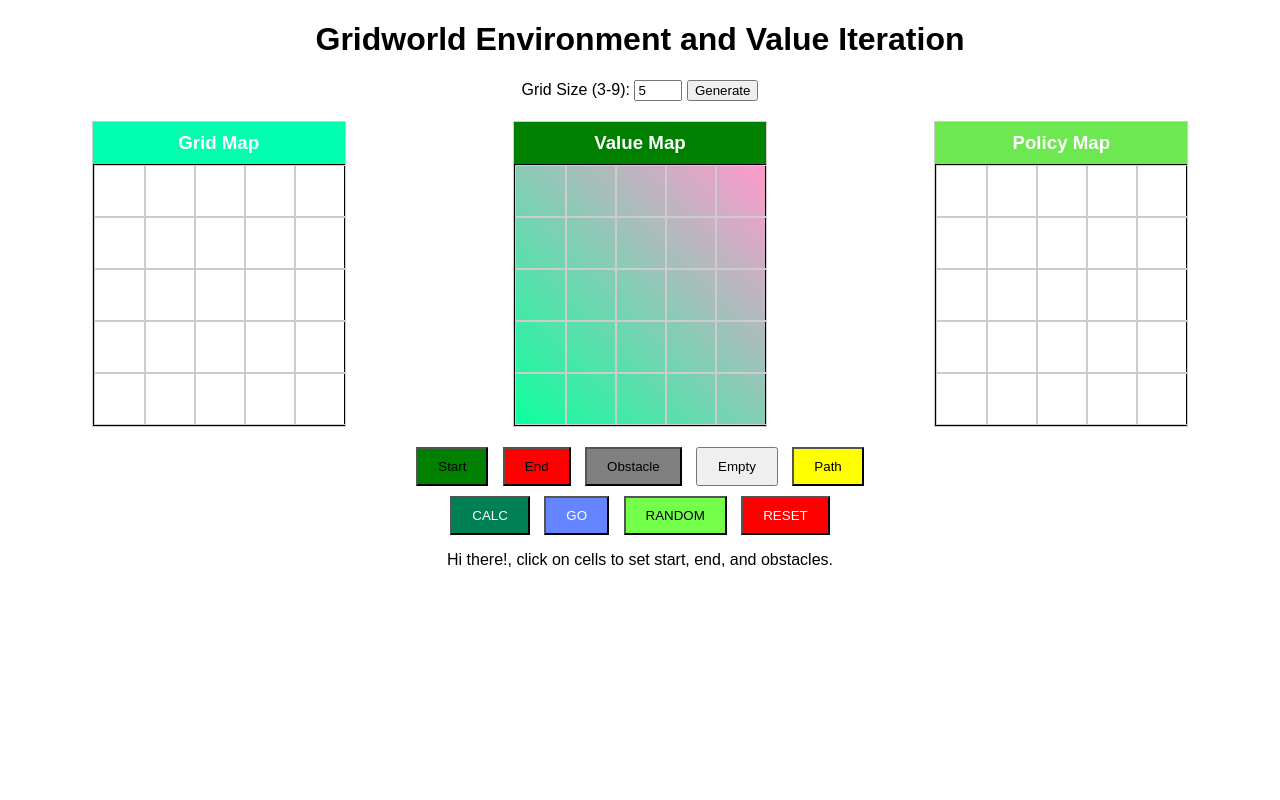
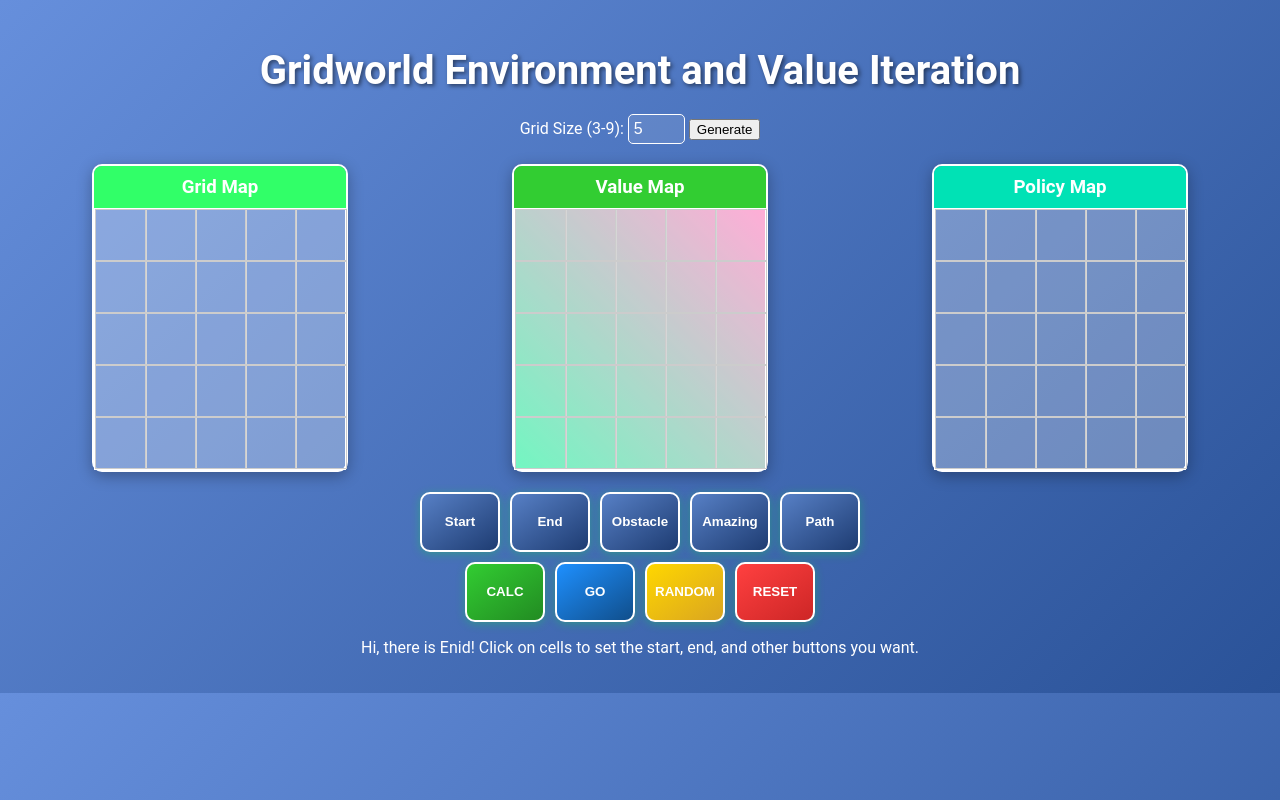
Before and after one commit to enid0101/NCHU_DNN_HW1, a plain HTML site: page index.html in a window 1280 px wide. Drawn offline with Linux system fonts and the light colour scheme.

Commit message:
Update index.html

```diff
--- a/index.html
+++ b/index.html
@@ -6,25 +6,40 @@
     <title>Gridworld Environment and Value Iteration</title>
     <style>
         body {
-            font-family: Arial, sans-serif;
+            font-family: 'Roboto', sans-serif; /* 使用科技感字體 */
+            background: linear-gradient(135deg, #668fdc, #2a5298); /* 深藍色漸變背景 */
+            color: #ffffff; /* 白色文字 */
             text-align: center;
+            margin: 0;
+            padding: 20px;
+        }
+        h1 {
+            text-shadow: 2px 2px 4px rgba(0, 0, 0, 0.5); /* 標題陰影 */
+            font-size: 2.5em;
+            margin-bottom: 20px;
         }
         .container {
             display: flex;
             justify-content: space-around;
             margin: 20px 0;
+            gap: 20px; /* 增加網格間距 */
         }
         .grid-container {
-            border: 1px solid #ccc;
+            border: 2px solid #ffffff; /* 白色邊框 */
+            border-radius: 10px; /* 圓角邊框 */
+            background: rgba(255, 255, 255, 0.1); /* 半透明背景 */
+            box-shadow: 0 4px 15px rgba(0, 0, 0, 0.3); /* 科技感陰影 */
         }
         .grid-container h3 {
             margin: 0;
             padding: 10px;
             color: white;
+            border-top-left-radius: 8px;
+            border-top-right-radius: 8px;
         }
         .grid {
             display: grid;
-            border: 1px solid #000;
+            border: 1px solid #ffffff;
         }
         .cell {
             width: 50px;
@@ -34,31 +49,97 @@
             align-items: center;
             justify-content: center;
             cursor: pointer;
+            background: rgba(255, 255, 255, 0.2); /* 半透明格子背景 */
+            transition: background 0.3s; /* 滑鼠懸停效果 */
         }
-        .start { background-color: green; }
-        .end { background-color: red; }
-        .obstacle { background-color: gray; }
-        .path { background-color: yellow; }
+        .cell:hover {
+            background: rgba(255, 255, 255, 0.4); /* 懸停時變亮 */
+        }
+        .start { background-color: #37fd00; }
+        .end { background-color: #f80000; }
+        .obstacle { background-color: #848383; }
+        .path { background-color: #eeff58; }
         .buttons {
             margin: 10px 0;
+            display: flex;
+            justify-content: center;
+            gap: 10px; /* 按鈕間距 */
         }
         .buttons button {
-            padding: 10px 20px;
-            margin: 0 5px;
+            width: 80px; /* 固定寬度 */
+            height: 60px; /* 固定高度 */
+            border-radius: 10px; /* 將 50% 改成 10px，即圓角長方形 */
+            border: 2px solid #ffffff; /* 白色邊框 */
+            background: linear-gradient(145deg, #5780c6, #1e3c72); /* 按鈕漸變背景 */
+            color: white;
+            font-weight: bold;
             cursor: pointer;
+            transition: transform 0.2s, box-shadow 0.2s; /* 動畫效果 */
+            box-shadow: 0 2px 10px rgba(5, 237, 47, 0.3); /* 按鈕陰影 */
         }
-        #grid-map h3 { background-color: rgb(0, 255, 174); }
-        #value-map h3 { background-color: green; }
-        #policy-map h3 { background-color: rgb(110, 232, 80); }
-        #calc-btn { background-color: rgb(0, 128, 85); color: white; }
-        #go-btn { background-color: rgba(0, 55, 255, 0.608); color: white; }
-        #random-btn { background-color: rgba(60, 255, 0, 0.711); }
-        #reset-btn { background-color: red; color: white; }
-        /* 針對 Value Map 的格子添加漸變背景 */
-        #values {
-            background: linear-gradient(45deg, #0dff9e, #ff99cc); /* 薄荷綠到粉色的漸變 */
-            color: #333; /* 深色文字，確保可讀 */
-            font-weight: bold; /* 讓數字更清晰 */
+        .buttons button:hover {
+            transform: scale(1.1); /* 懸停時放大 */
+            box-shadow: 0 4px 15px rgba(0, 0, 0, 0.5); /* 懸停時陰影增強 */
+        }
+        #grid-map h3 { background-color: #31ff68; }
+        #value-map h3 { background-color: #32cd32; }
+        #policy-map h3 { background-color: #00e2b5; }
+        #calc-btn { background: linear-gradient(145deg, #32cd32, #228b22); }
+        #go-btn { background: linear-gradient(145deg, #1e90ff, #104e8b); }
+        #random-btn { background: linear-gradient(145deg, #ffd700, #daa520); }
+        #reset-btn { background: linear-gradient(145deg, #ff4040, #cd2626); }
+        #values{
+            background: linear-gradient(45deg, #4ff4b2, #ff99cc);
+            color: #333;
+            font-weight: bold;
+        }
+        #policies{
+            font-size: 20px;
+            color: #ef0303;
+            font-weight: bold;
+        }
+        #gif-container {
+            position: fixed;
+            top: 50%;
+            left: 50%;
+            transform: translate(-50%, -50%);
+            display: none;
+            z-index: 1000;
+        }
+        #gif-container img {
+            width: 300px;
+            height: auto;
+            border: 2px solid #ccc;
+            border-radius: 10px;
+        }
+        /* 閃爍動畫 */
+        @keyframes flash {
+            0% { background: rgba(255, 255, 255, 0.8); }
+            50% { background: rgba(255, 255, 255, 0.2); }
+            100% { background: rgba(255, 255, 255, 0.1); }
+        }
+        .flash {
+            animation: flash 0.5s ease-in-out;
+        }
+        /* 輸入框樣式 */
+        #grid-size {
+            padding: 5px;
+            border-radius: 5px;
+            border: 1px solid #ffffff;
+            background: rgba(255, 255, 255, 0.1);
+            color: white;
+            font-size: 1em;
+        }
+        #grid-size:focus {
+            outline: none;
+            border-color: #002fff;
+            box-shadow: 0 0 5px #1e90ff;
+        }
+        #gif-container img {
+            width: 300px; /* 調整 GIF 大小 */
+            height: auto;
+            border: 2px solid #ff0000;
+            border-radius: 10px;
         }
     </style>
 </head>
@@ -88,7 +169,7 @@
         <button class="start">Start</button>
         <button class="end">End</button>
         <button class="obstacle">Obstacle</button>
-        <button class="empty">Empty</button>
+        <button class="Amazing">Amazing</button>
         <button class="path">Path</button>
     </div>
 
@@ -99,15 +180,26 @@
         <button id="reset-btn" onclick="resetGrid()">RESET</button>
     </div>
 
-    <p>Hi there!, click on cells to set start, end, and obstacles.</p>
+    <!-- 新增 GIF 顯示區域 -->
+    <div id="gif-container">
+        <img src="https://github.com/enid0101/NCHU_DNN_HW1/blob/main/image/professor.gif?raw=true" alt="Amazing">
+    </div>
+
+    <p>Hi, there is Enid! Click on cells to set the start, end, and other buttons you want.</p>
 
     <script>
         let gridSize = 5;
         let gridData = [];
-        let currentMode = 'start'; // 當前模式：start, end, obstacle, empty, path
+        let currentMode = 'start';
         let path = [];
 
-        // 初始化網格
+        const actionToArrow = {
+            'up': '↑',
+            'right': '→',
+            'down': '↓',
+            'left': '←'
+        };
+
         function generateGrid() {
             gridSize = parseInt(document.getElementById('grid-size').value);
             if (gridSize < 3 || gridSize > 9) {
@@ -115,10 +207,8 @@
                 return;
             }
 
-            // 初始化 gridData
             gridData = Array(gridSize).fill().map(() => Array(gridSize).fill('empty'));
 
-            // 渲染 Grid Map
             const grid = document.getElementById('grid');
             grid.style.gridTemplateColumns = `repeat(${gridSize}, 50px)`;
             grid.innerHTML = '';
@@ -133,7 +223,6 @@
                 }
             }
 
-            // 渲染 Value Map
             const values = document.getElementById('values');
             values.style.gridTemplateColumns = `repeat(${gridSize}, 50px)`;
             values.innerHTML = '';
@@ -145,7 +234,6 @@
                 }
             }
 
-            // 渲染 Policy Map
             const policies = document.getElementById('policies');
             policies.style.gridTemplateColumns = `repeat(${gridSize}, 50px)`;
             policies.innerHTML = '';
@@ -156,21 +244,60 @@
                     policies.appendChild(cell);
                 }
             }
+
+            // 觸發閃爍效果
+            document.querySelectorAll('.grid-container').forEach(container => {
+                container.classList.add('flash');
+            });
         }
+        // ------------------ 下面這裡是有修改的區域 ------------------
+        function setCell(row, col) {
+            // 第 1 段：若當前要設定為 start，檢查是否已存在 start
+            if (currentMode === 'start') {
+                let hasStart = false;
+                for (let r = 0; r < gridSize; r++) {
+                    for (let c = 0; c < gridSize; c++) {
+                        if (gridData[r][c] === 'start') {
+                            hasStart = true;
+                            break;
+                        }
+                    }
+                    if (hasStart) break;
+                }
+                if (hasStart) {
+                    alert('Only one start-point can be set!');
+                    return;
+                }
+            }
 
-        // 設定格子狀態
-        function setCell(row, col) {
+            // 第 2 段：若當前要設定為 end，檢查是否已存在 end
+            if (currentMode === 'end') {
+                let hasEnd = false;
+                for (let r = 0; r < gridSize; r++) {
+                    for (let c = 0; c < gridSize; c++) {
+                        if (gridData[r][c] === 'end') {
+                            hasEnd = true;
+                            break;
+                        }
+                    }
+                    if (hasEnd) break;
+                }
+                if (hasEnd) {
+                    alert('Only one end-point can be set!');
+                    return;
+                }
+            }
+
+            // 如沒重複，就正式設定此格子
             gridData[row][col] = currentMode;
             updateGridDisplay();
         }
-
-        // 更新 Grid Map 顯示
         function updateGridDisplay() {
             const cells = document.querySelectorAll('#grid .cell');
             cells.forEach(cell => {
                 const row = parseInt(cell.dataset.row);
                 const col = parseInt(cell.dataset.col);
-                cell.className = 'cell'; // 重置樣式
+                cell.className = 'cell';
                 if (gridData[row][col] === 'start') cell.classList.add('start');
                 else if (gridData[row][col] === 'end') cell.classList.add('end');
                 else if (gridData[row][col] === 'obstacle') cell.classList.add('obstacle');
@@ -178,14 +305,23 @@
             });
         }
 
-        // 按鈕切換模式
         document.querySelectorAll('.buttons button:not(#calc-btn):not(#go-btn):not(#random-btn):not(#reset-btn)').forEach(button => {
             button.onclick = () => {
                 currentMode = button.className;
+                if (currentMode === 'Amazing') {
+                    showGif();
+                }
             };
         });
 
-        // 計算價值迭代
+        function showGif() {
+            const gifContainer = document.getElementById('gif-container');
+            gifContainer.style.display = 'block';
+            setTimeout(() => {
+                gifContainer.style.display = 'none';
+            }, 6000);
+        }
+
         function calculate() {
             fetch('/calculate', {
                 method: 'POST',
@@ -204,9 +340,7 @@
             .catch(error => console.error('Error:', error));
         }
 
-        // 顯示結果
         function displayResults(valueMap, policyMap, path) {
-            // 更新 Value Map
             const valueCells = document.querySelectorAll('#values .cell');
             valueCells.forEach((cell, index) => {
                 const row = Math.floor(index / gridSize);
@@ -214,15 +348,18 @@
                 cell.textContent = valueMap[row][col].toFixed(2);
             });
 
-            // 更新 Policy Map
             const policyCells = document.querySelectorAll('#policies .cell');
             policyCells.forEach((cell, index) => {
                 const row = Math.floor(index / gridSize);
                 const col = index % gridSize;
-                cell.textContent = policyMap[row][col].join(', ');
+                const actions = policyMap[row][col];
+                if (actions.length > 0) {
+                    cell.textContent = actions.map(action => actionToArrow[action]).join(' ');
+                } else {
+                    cell.textContent = '';
+                }
             });
 
-            // 更新 Grid Map 上的路徑
             gridData = Array(gridSize).fill().map(() => Array(gridSize).fill('empty'));
             path.forEach(([row, col], idx) => {
                 if (idx === 0) gridData[row][col] = 'start';
@@ -232,17 +369,14 @@
             updateGridDisplay();
         }
 
-        // GO 按鈕（可選：逐步顯示路徑）
         function go() {
             if (path.length === 0) {
                 alert('Please calculate the path first!');
                 return;
             }
-            // 這裡可以實現逐步顯示路徑的動畫效果
             updateGridDisplay();
         }
 
-        // 隨機生成網格
         function randomGrid() {
             gridData = Array(gridSize).fill().map(() => Array(gridSize).fill('empty'));
             const startPos = [Math.floor(Math.random() * gridSize), Math.floor(Math.random() * gridSize)];
@@ -262,7 +396,6 @@
             updateGridDisplay();
         }
 
-        // 重置網格
         function resetGrid() {
             gridData = Array(gridSize).fill().map(() => Array(gridSize).fill('empty'));
             path = [];
@@ -273,7 +406,6 @@
             policyCells.forEach(cell => cell.textContent = '');
         }
 
-        // 初始化
         generateGrid();
     </script>
 </body>
```
